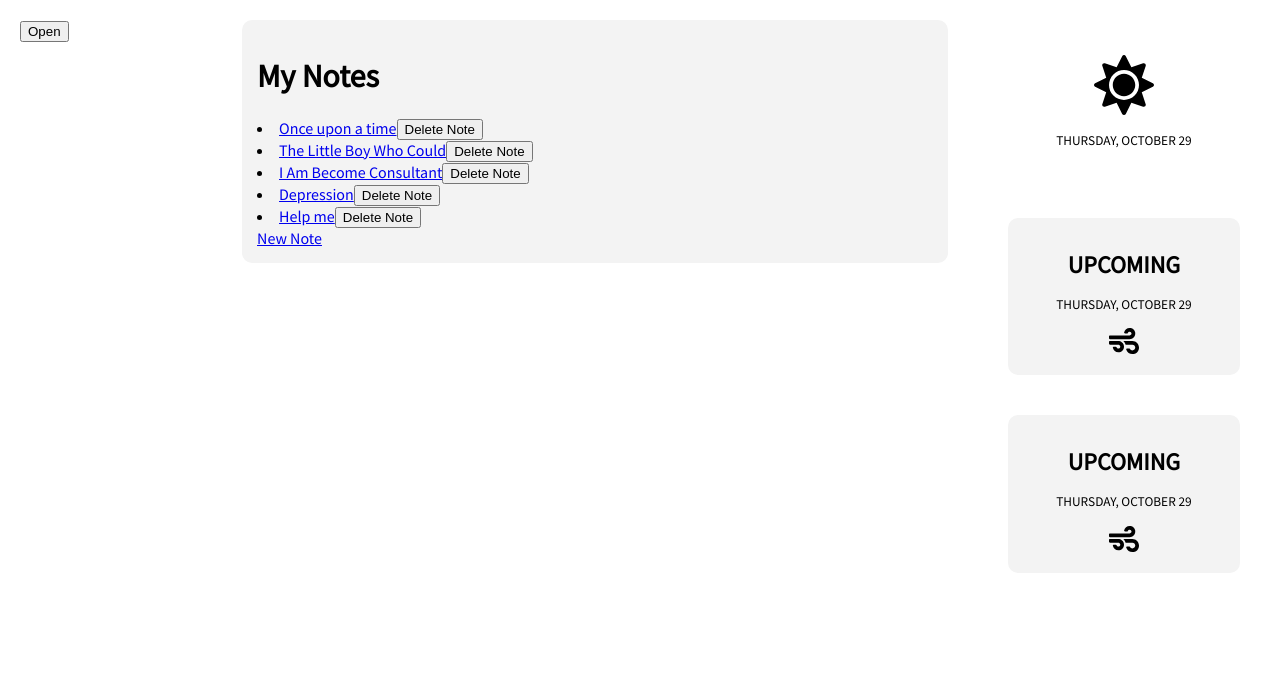
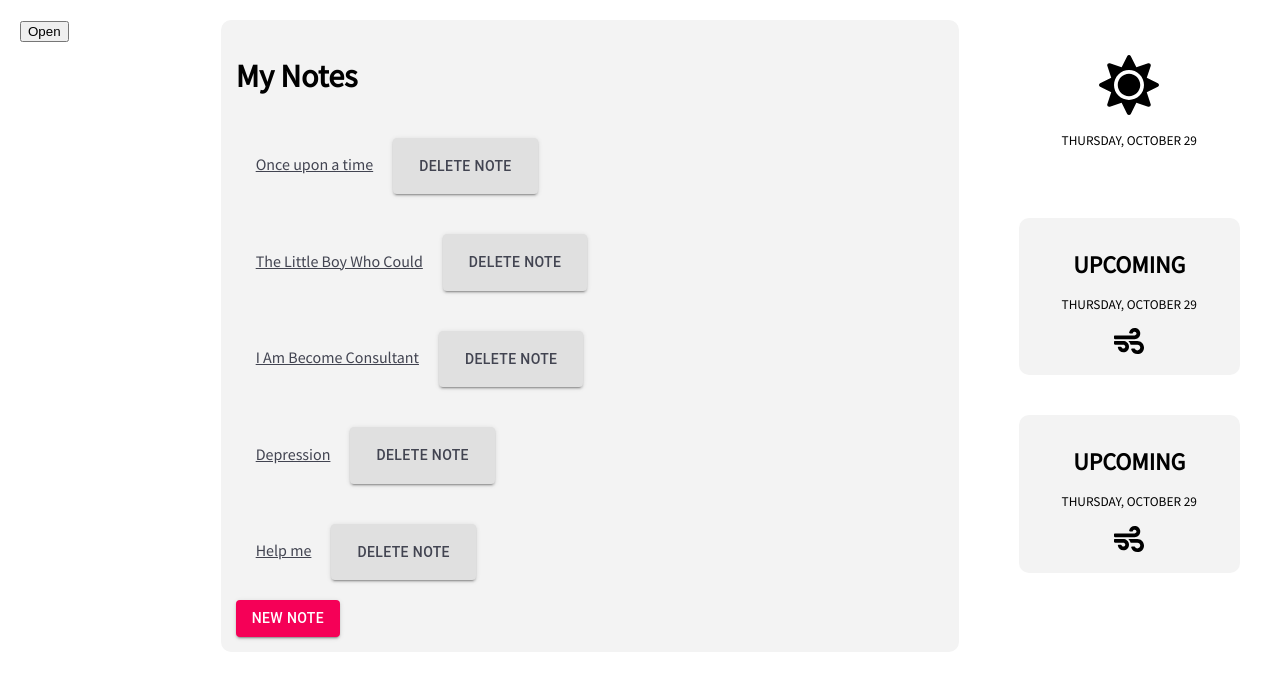
Before and after one commit to ShaanCoding/Archived, a React (Create React App) app in the folder react-diary/: page /notes in a window 1280 px wide. Shown: the top 682 px of the page. Built offline with nearby package versions, Linux system fonts and the light colour scheme; data requests are answered from the project's data file.

Commit message:
Styled Notes

```diff
--- a/react-diary/src/Pages/Notes.tsx
+++ b/react-diary/src/Pages/Notes.tsx
@@ -1,4 +1,5 @@
-import { useEffect, useState } from "react";
+import { Button } from "@material-ui/core";
+import React, { useEffect, useState } from "react";
 import { NavLink } from "react-router-dom";
 import Box from "../Components/Box";
 import { INotes } from "../Components/Interfaces";
@@ -25,17 +26,25 @@ const Notes: React.FC = (props) => {
 
   return (
     <Box isGrey={true}>
+      <div className="my-notes">
         <h1>My Notes</h1>
         {notes.map((note: INotes) => (
           <li>
             <NavLink key={note.id} exact to={`notes/${note.noteURL}`}>
               {note.noteName}
             </NavLink>
-          <button onClick={() => onDelete(note.id)}>Delete Note</button>
+            <Button variant="contained" onClick={() => onDelete(note.id)}>
+              Delete Note
+            </Button>
           </li>
         ))}
 
-      <NavLink to="new-note">New Note</NavLink>
+        <NavLink to="new-note">
+          <Button variant="contained" color="secondary">
+            New Note
+          </Button>
+        </NavLink>
+      </div>
     </Box>
   );
 };
--- a/react-diary/src/Pages/RoutedNote.tsx
+++ b/react-diary/src/Pages/RoutedNote.tsx
@@ -1,4 +1,5 @@
-import { useEffect, useState } from "react";
+import React, { useEffect, useState } from "react";
+import ReactMarkdown from "react-markdown";
 import { INote } from "../Components/Interfaces";
 import { getNoteContent } from "../Components/TodayRecentQuickNote";
 
@@ -36,7 +37,7 @@ const RoutedNote: React.FC<{ match: any }> = (props) => {
       {props.match.isExact && (
         <>
           <h1>{actualNote.noteName}</h1>
-          <p>{actualNote.noteContent}</p>
+          <ReactMarkdown>{actualNote.noteContent}</ReactMarkdown>
         </>
       )}
     </>
--- a/react-diary/src/index.css
+++ b/react-diary/src/index.css
@@ -60,6 +60,25 @@ body {
 }
 
 /* End Of Dashboard */
+
+/* My Notes */
+
+.my-notes {
+}
+
+.my-notes li {
+  list-style: none;
+  padding: 10px;
+}
+
+.my-notes li * {
+  color: var(--grey);
+  margin: 10px;
+}
+
+.my-notes > a {
+  text-decoration: none;
+}
 
 .line-text {
   display: flex;
```
Lines whose indentation alone changed are shown as unchanged.
